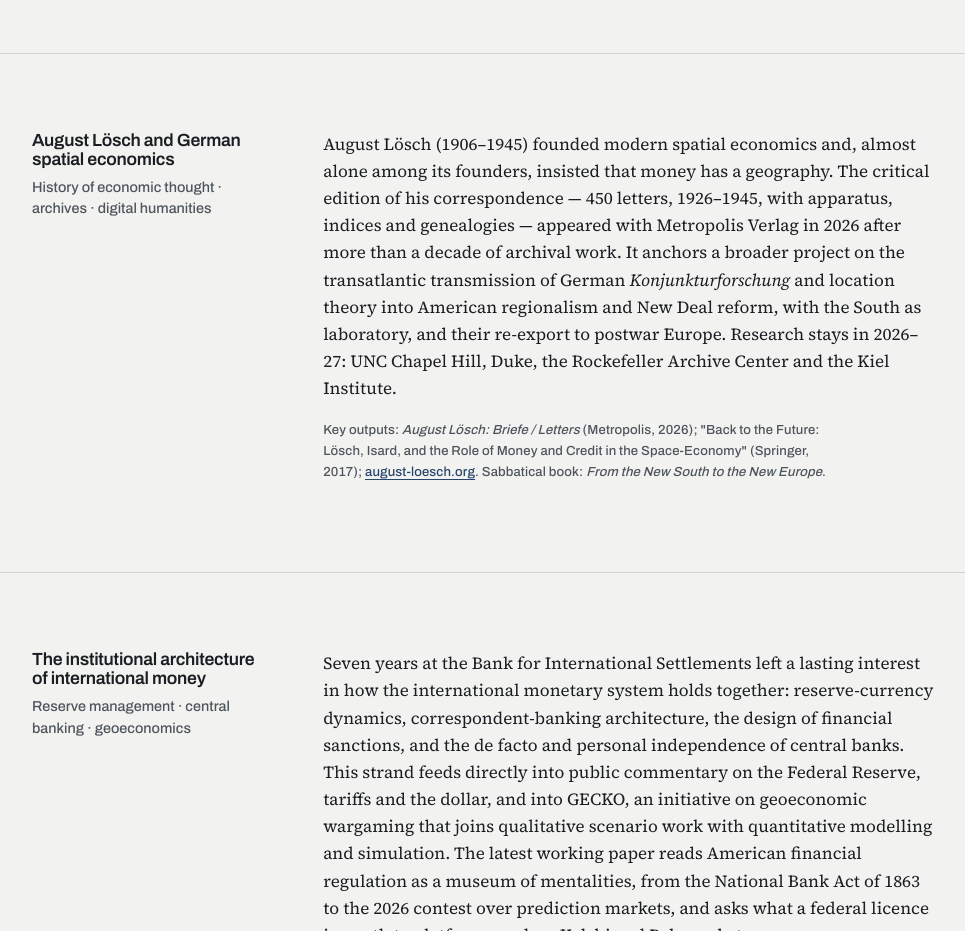
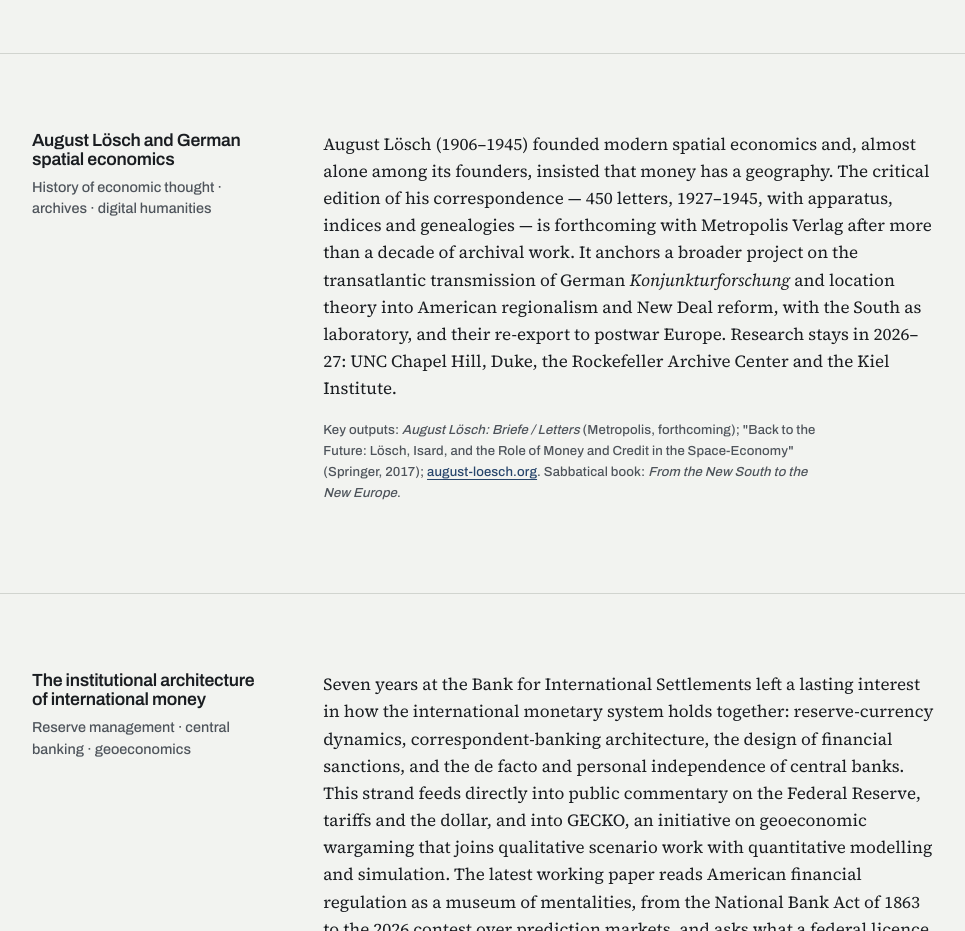
Before and after one commit to david-bieri/david-bieri.github.io, a plain HTML site: page research.html in a window 1280 px wide. Shown: the part 1240-2171 px from the top of the page, without its empty margins (66-1031 px from the left). Drawn offline with Linux system fonts and the light colour scheme.

Commit message:
Align Lösch edition wording with the CV on about, research and home
1927–1945, 1,076 pp., forthcoming (was 1926–1945, 1,074 pp., 2026).

Co-Authored-By: Claude Opus 5.5 <noreply@anthropic.com>
Claude-Session: https://claude.ai/code/session_01AKKac4wkEz3kMCUb1JQVUp

```diff
--- a/research.html
+++ b/research.html
@@ -53,8 +53,8 @@
   <div class="wrap cols">
     <aside><h2>August Lösch and German spatial economics</h2><p>History of economic thought · archives · digital humanities</p></aside>
     <div>
-      <p>August Lösch (1906–1945) founded modern spatial economics and, almost alone among its founders, insisted that money has a geography. The critical edition of his correspondence — 450 letters, 1926–1945, with apparatus, indices and genealogies — appeared with Metropolis Verlag in 2026 after more than a decade of archival work. It anchors a broader project on the transatlantic transmission of German <em>Konjunkturforschung</em> and location theory into American regionalism and New Deal reform, with the South as laboratory, and their re-export to postwar Europe. Research stays in 2026–27: UNC Chapel Hill, Duke, the Rockefeller Archive Center and the Kiel Institute.</p>
-      <p class="meta">Key outputs: <em>August Lösch: Briefe / Letters</em> (Metropolis, 2026); "Back to the Future: Lösch, Isard, and the Role of Money and Credit in the Space-Economy" (Springer, 2017); <a href="https://august-loesch.org" target="_blank" rel="noopener">august-loesch.org</a>. Sabbatical book: <em>From the New South to the New Europe</em>.</p>
+      <p>August Lösch (1906–1945) founded modern spatial economics and, almost alone among its founders, insisted that money has a geography. The critical edition of his correspondence — 450 letters, 1927–1945, with apparatus, indices and genealogies — is forthcoming with Metropolis Verlag after more than a decade of archival work. It anchors a broader project on the transatlantic transmission of German <em>Konjunkturforschung</em> and location theory into American regionalism and New Deal reform, with the South as laboratory, and their re-export to postwar Europe. Research stays in 2026–27: UNC Chapel Hill, Duke, the Rockefeller Archive Center and the Kiel Institute.</p>
+      <p class="meta">Key outputs: <em>August Lösch: Briefe / Letters</em> (Metropolis, forthcoming); "Back to the Future: Lösch, Isard, and the Role of Money and Credit in the Space-Economy" (Springer, 2017); <a href="https://august-loesch.org" target="_blank" rel="noopener">august-loesch.org</a>. Sabbatical book: <em>From the New South to the New Europe</em>.</p>
     </div>
   </div>
 </section>
```
Also changed, not shown: about.html (+2 -2 lines), index.html (+1 -1 lines).
